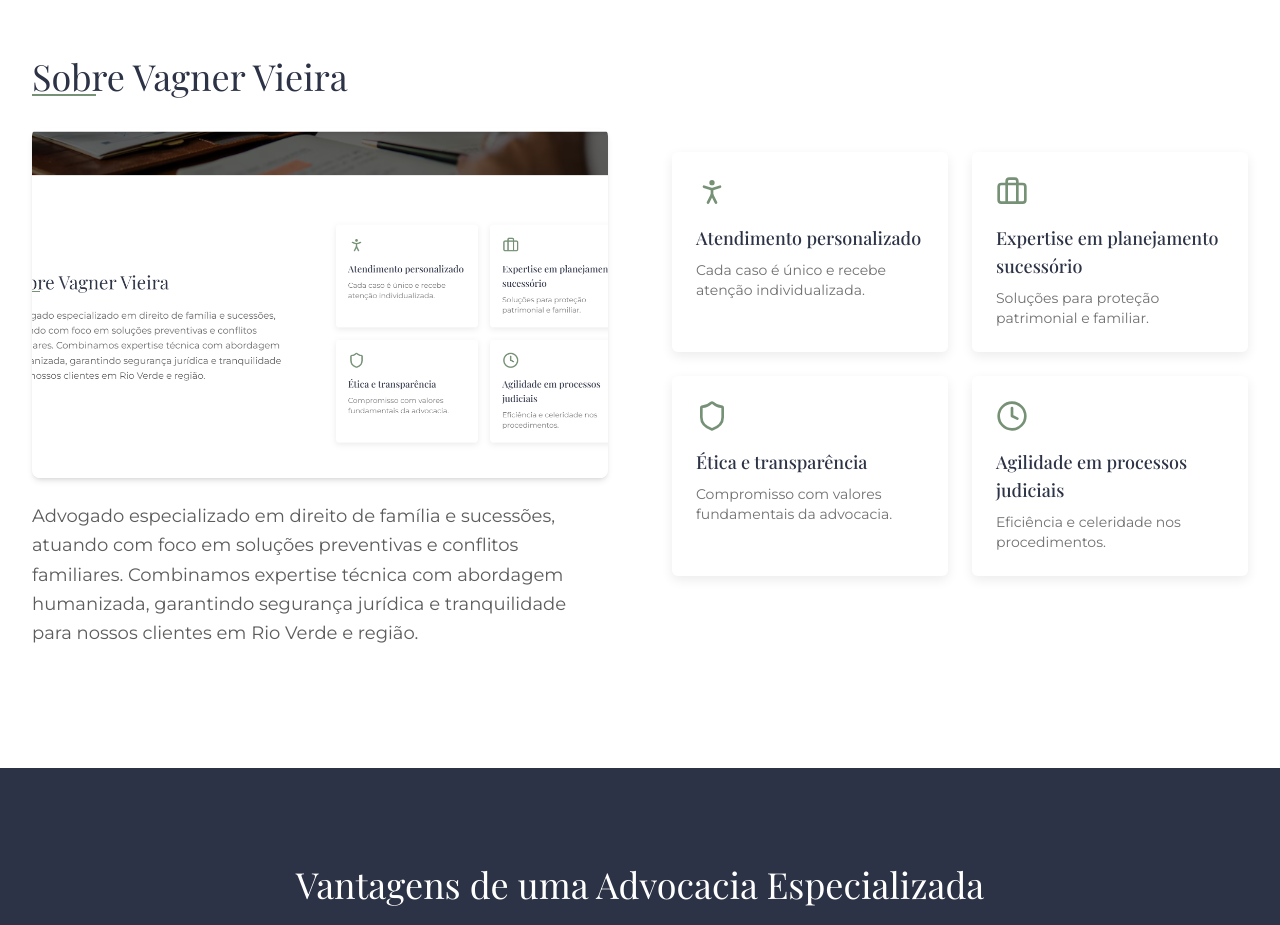
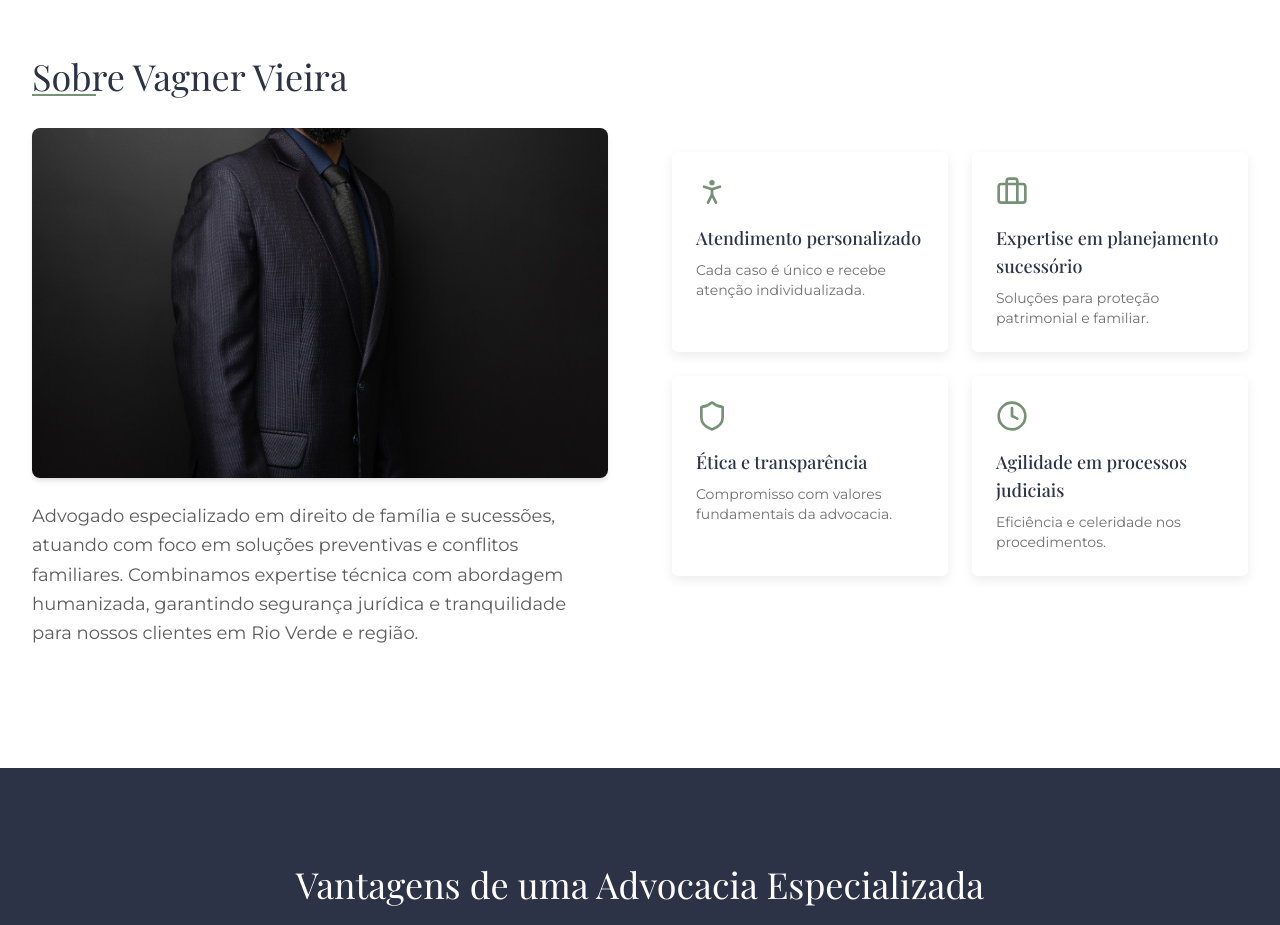
Before and after one commit to andregustavo1/humanized-advocacy-page-58, a React (Vite) app: page / in a window 1280 px wide. Shown: the part 840-1765 px from the top of the page. Built offline with nearby package versions, Linux system fonts and the light colour scheme.

Commit message:
Replace image in Hero component
Replaced the image in the Hero component with a new one.

```diff
--- a/src/components/About.tsx
+++ b/src/components/About.tsx
@@ -1,4 +1,3 @@
-
 import React from 'react';
 import { PersonStanding, Shield, Clock, Briefcase } from 'lucide-react';
 import ScrollReveal from './ScrollReveal';
@@ -38,7 +37,7 @@ const About: React.FC = () => {
           <ScrollReveal delay={200}>
             <div className="mb-6 overflow-hidden rounded-lg shadow-md">
               <img
-                src="/lovable-uploads/7dd58c43-3df7-44ca-8a2c-259ad2ace5f4.png"
+                src="/lovable-uploads/66782799-1c27-4f2d-ba49-1c20f59bbb22.png"
                 alt="Vagner Vieira"
                 className="w-full h-[350px] object-cover transition-transform hover:scale-105 duration-500"
               />
```
Also changed, not shown: public/lovable-uploads/66782799-1c27-4f2d-ba49-1c20f59bbb22.png (added).
